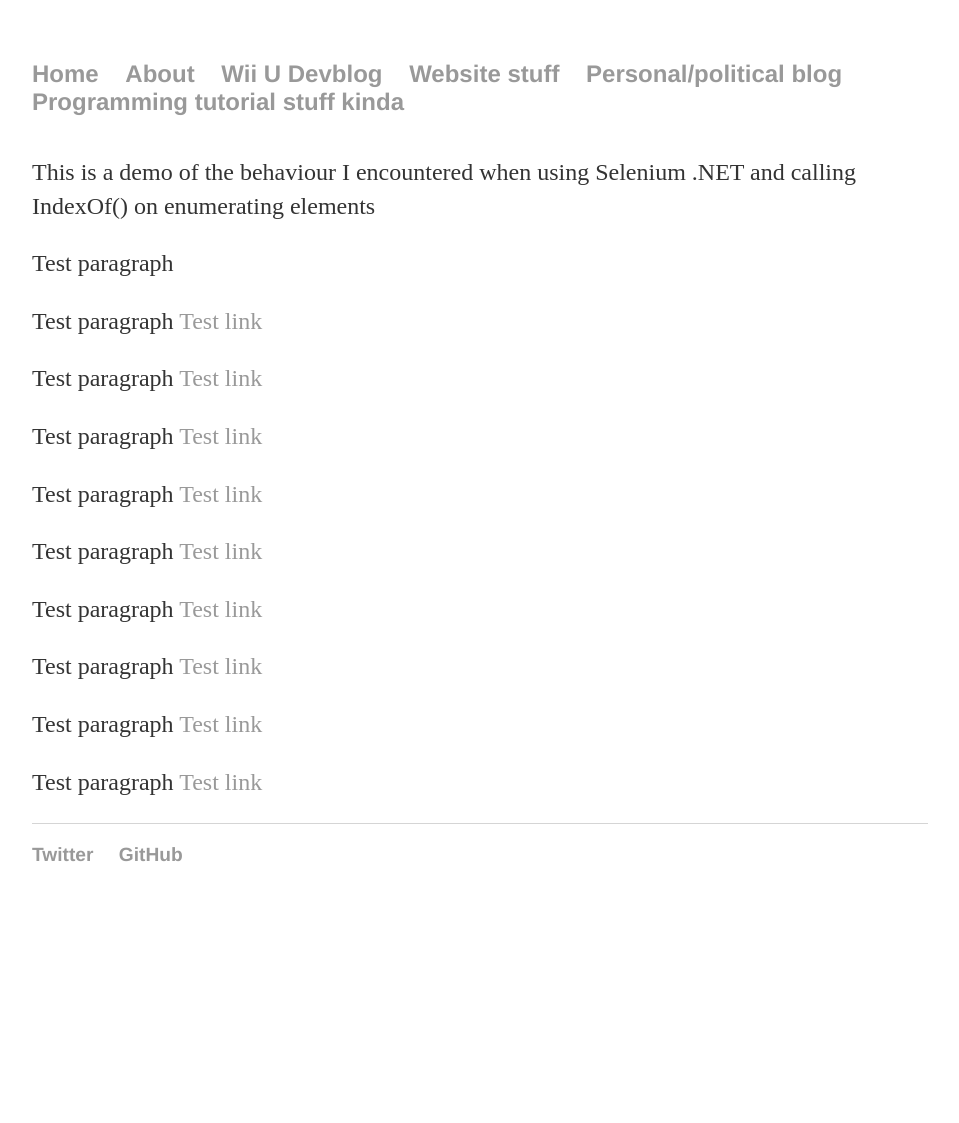
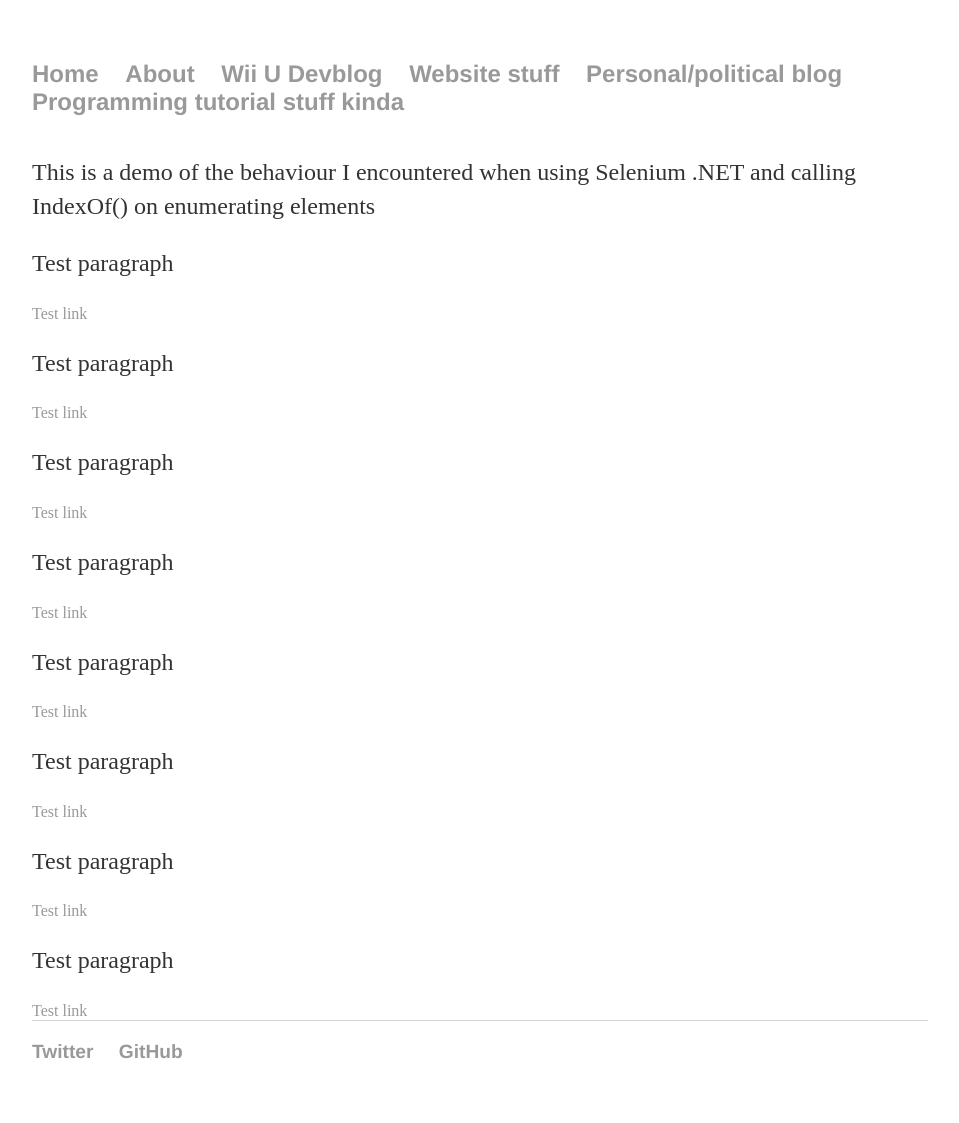
Before and after one commit to curtisy1/curtisy1.github.io, a Jekyll site: the page built from demo/indexof.html, in a window 1280 px wide. Shown: the whole page, without its empty margins (160-1119 px from the left). Built offline with Jekyll 4.4.1, drawn with Linux system fonts in a browser that asks for light colours; before the commit the page ends 926 px from its top, so only the background shows below that.

Commit message:
Fixed messed up selectors..

```diff
--- a/demo/indexof.html
+++ b/demo/indexof.html
@@ -5,31 +5,19 @@ title: IndexOf fail demo
 <div class="demo">
 	<p>This is a demo of the behaviour I encountered when using Selenium .NET and calling IndexOf() on enumerating elements</p>
 	<p class='faildemo'>Test paragraph</p>
-  	<p>Test paragraph
 	<a href='#'>Test link</a>
-	</p>
-  <p>Test paragraph
+  	<p>Test paragraph</p>
 	<a href='#'>Test link</a>
-	</p>
-	<p>Test paragraph
+	<p>Test paragraph</p>
 	<a href='#'>Test link</a>
-	</p>
-	<p>Test paragraph
+	<p>Test paragraph</p>
 	<a href='#'>Test link</a>
-	</p>
-	<p>Test paragraph
+	<p>Test paragraph</p>
 	<a href='#'>Test link</a>
-	</p>
-	<p>Test paragraph
+	<p>Test paragraph</p>
 	<a href='#'>Test link</a>
-	</p>
-	<p>Test paragraph
+	<p>Test paragraph</p>
 	<a href='#'>Test link</a>
-	</p>
-	<p>Test paragraph
+	<p>Test paragraph</p>
 	<a href='#'>Test link</a>
-	</p>
-	<p>Test paragraph
-		<a href='#'>Test link</a>
-	</p>
 </div>
```
Lines whose indentation alone changed are shown as unchanged.
